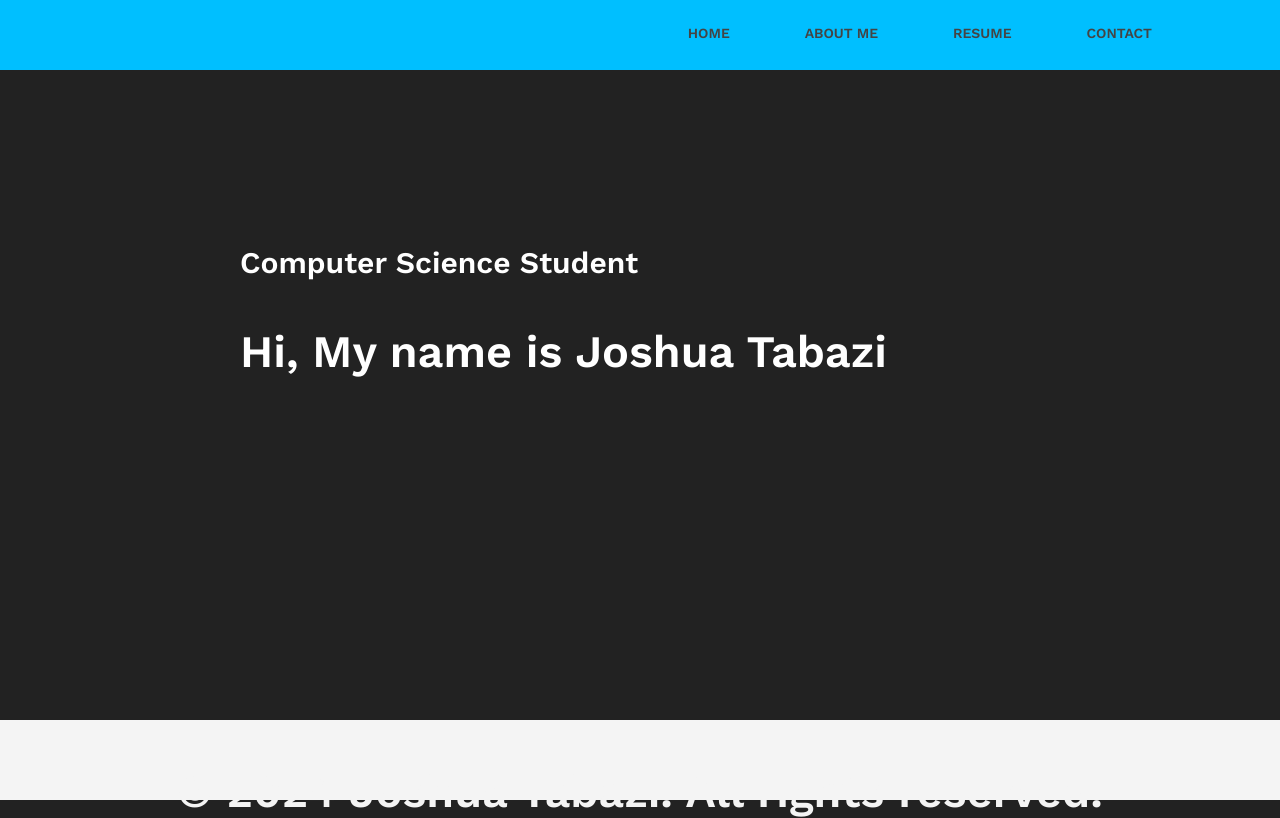
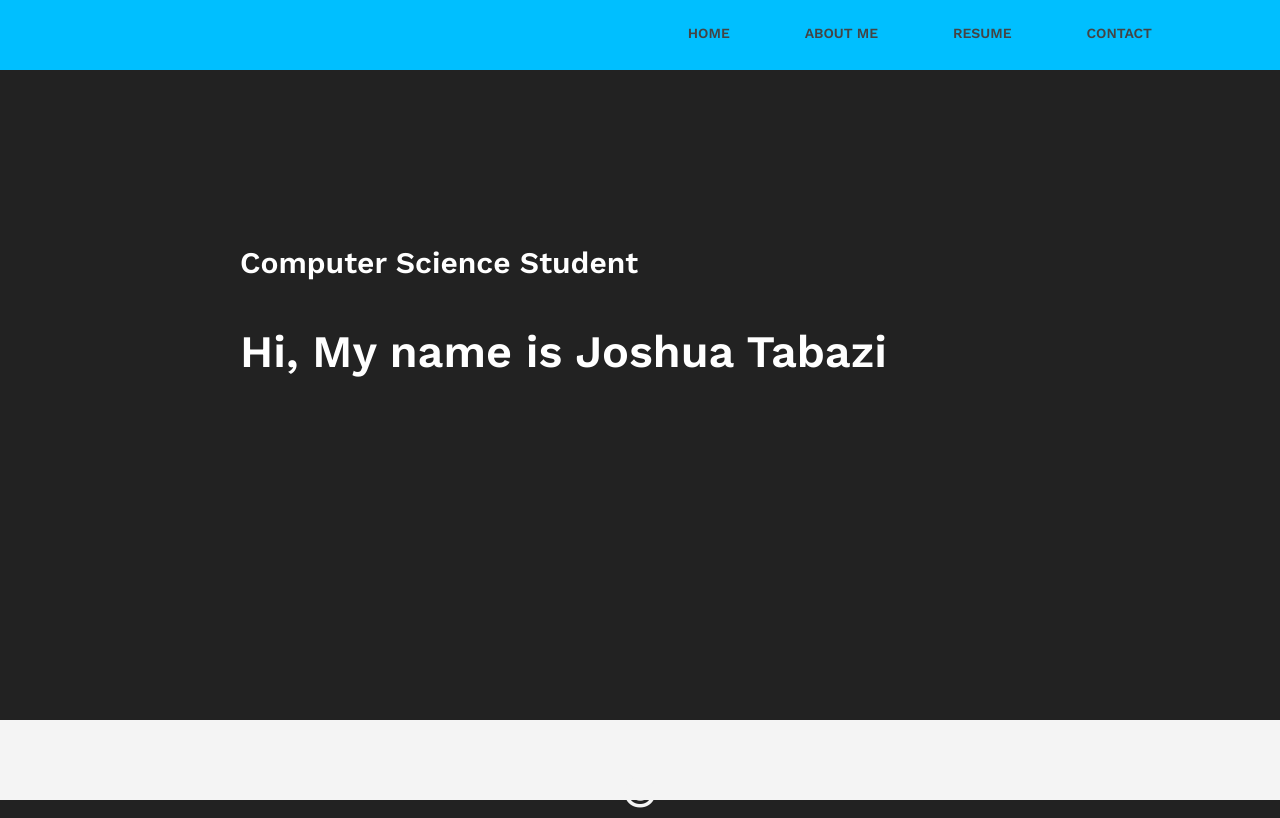
Before and after one commit to josht007/josht007.github.io, a plain HTML site: page index.html in a window 1280 px wide. Drawn offline with nearby package versions, Linux system fonts and the light colour scheme.

Commit message:
Update index.html

```diff
--- a/index.html
+++ b/index.html
@@ -36,7 +36,7 @@
 
     <footer class="white-banner">
 
-        <p>© 2024 Joshua Tabazi. All rights reserved.</p>
+        <p>© </p>
     </footer>
 
 
```
